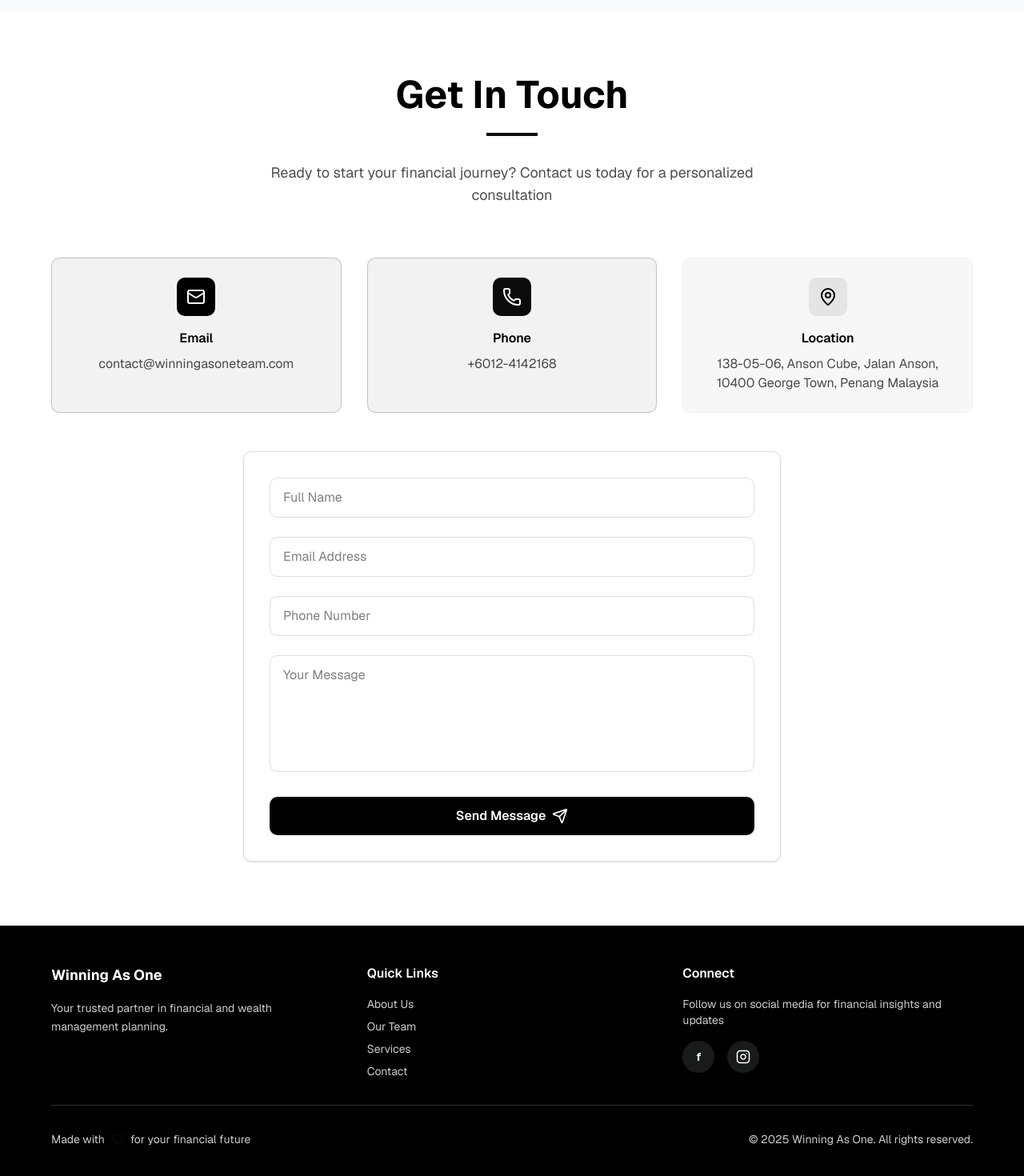
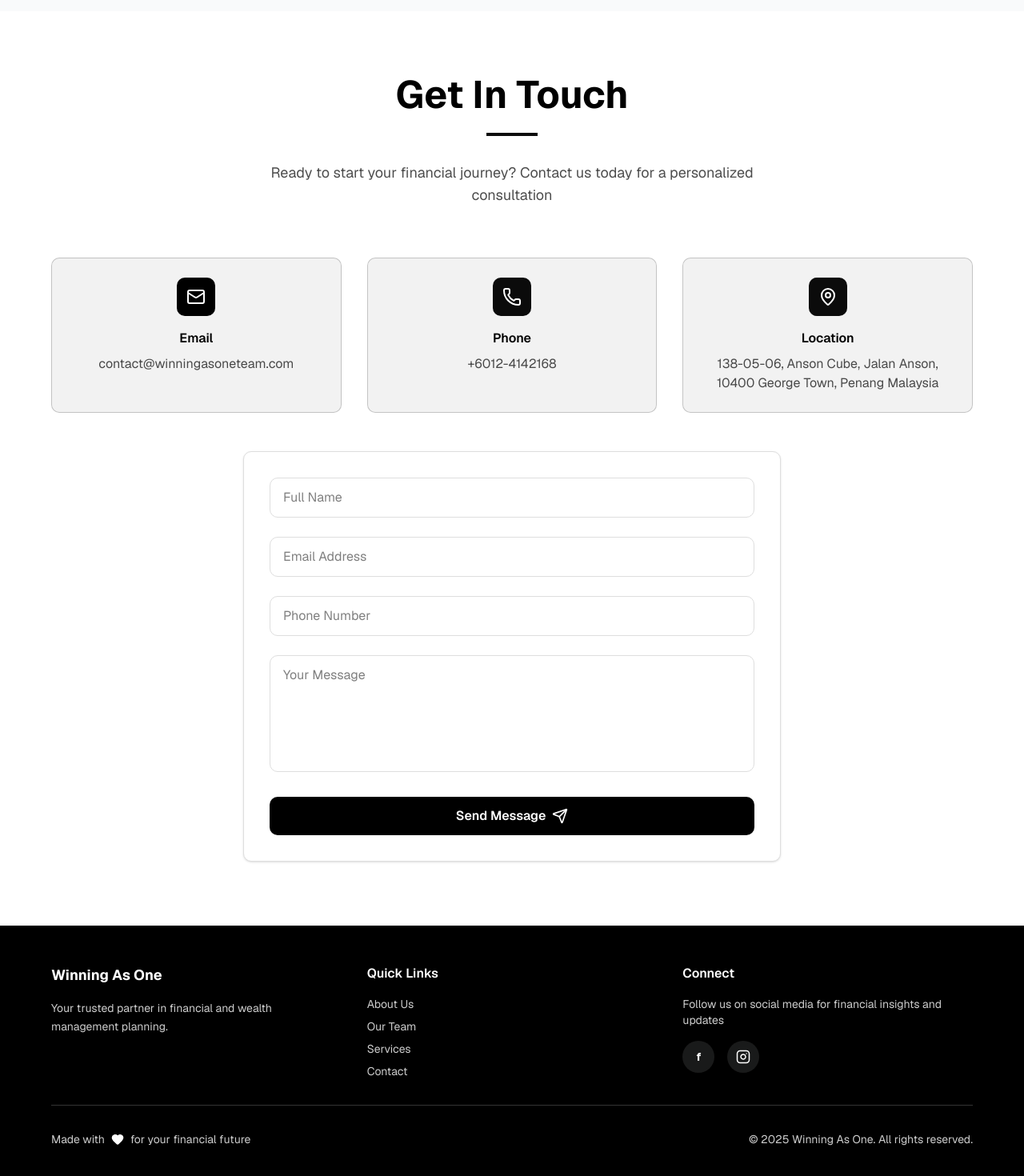
Before and after one commit to thjthomas/wao-web, a Next.js app: page / in a window 1280 px wide. Shown: the part 3627-5097 px from the top of the page at 80% size. Built offline with nearby package versions, Linux system fonts and the light colour scheme.

Commit message:
fix: colours

```diff
--- a/src/components/contact.tsx
+++ b/src/components/contact.tsx
@@ -117,8 +117,8 @@
             <p className="text-foreground/70">+6012-4142168</p>
           </div>
 
-          <div className="bg-secondary/30 rounded-lg p-6 border border-secondary/40 text-center">
-            <div className="inline-flex items-center justify-center w-12 h-12 rounded-lg bg-secondary text-secondary-foreground mb-4">
+          <div className="bg-accent/5 rounded-lg p-6 border border-accent/20 text-center">
+            <div className="inline-flex items-center justify-center w-12 h-12 rounded-lg bg-accent text-accent-foreground mb-4">
               <MapPin size={24} />
             </div>
             <h3 className="font-semibold text-foreground mb-2">Location</h3>
--- a/src/components/footer.tsx
+++ b/src/components/footer.tsx
@@ -71,7 +71,7 @@
         <div className="border-t border-primary-foreground/20 pt-8">
           <div className="flex flex-col md:flex-row justify-between items-center text-sm text-primary-foreground/80">
             <p className="flex items-center gap-2">
-              Made with <Heart size={16} className="text-accent" /> for your financial future
+              Made with <Heart size={16} className="text-white fill-white" /> for your financial future
             </p>
             <p>&copy; {currentYear} Winning As One. All rights reserved.</p>
           </div>
```
